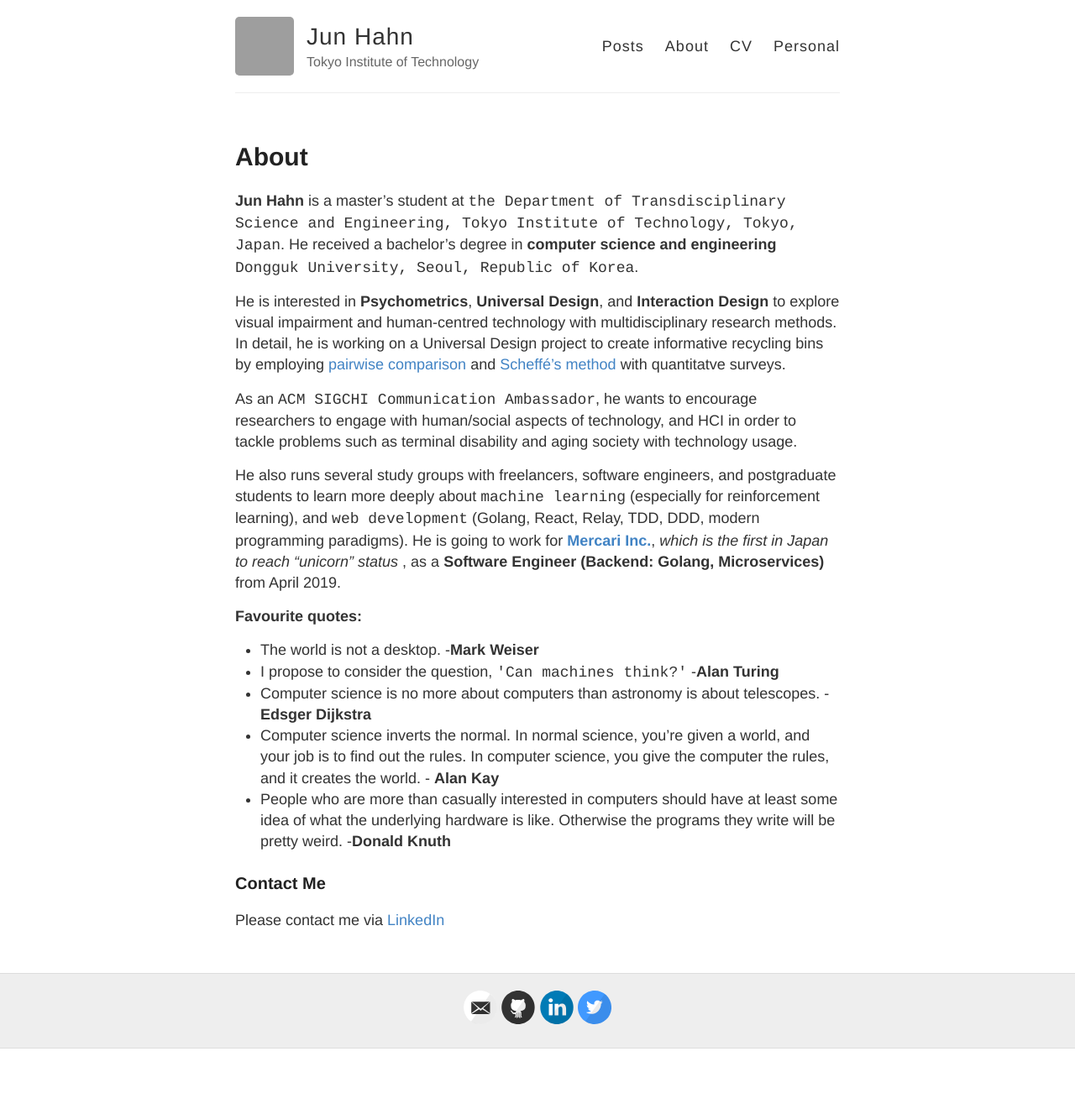
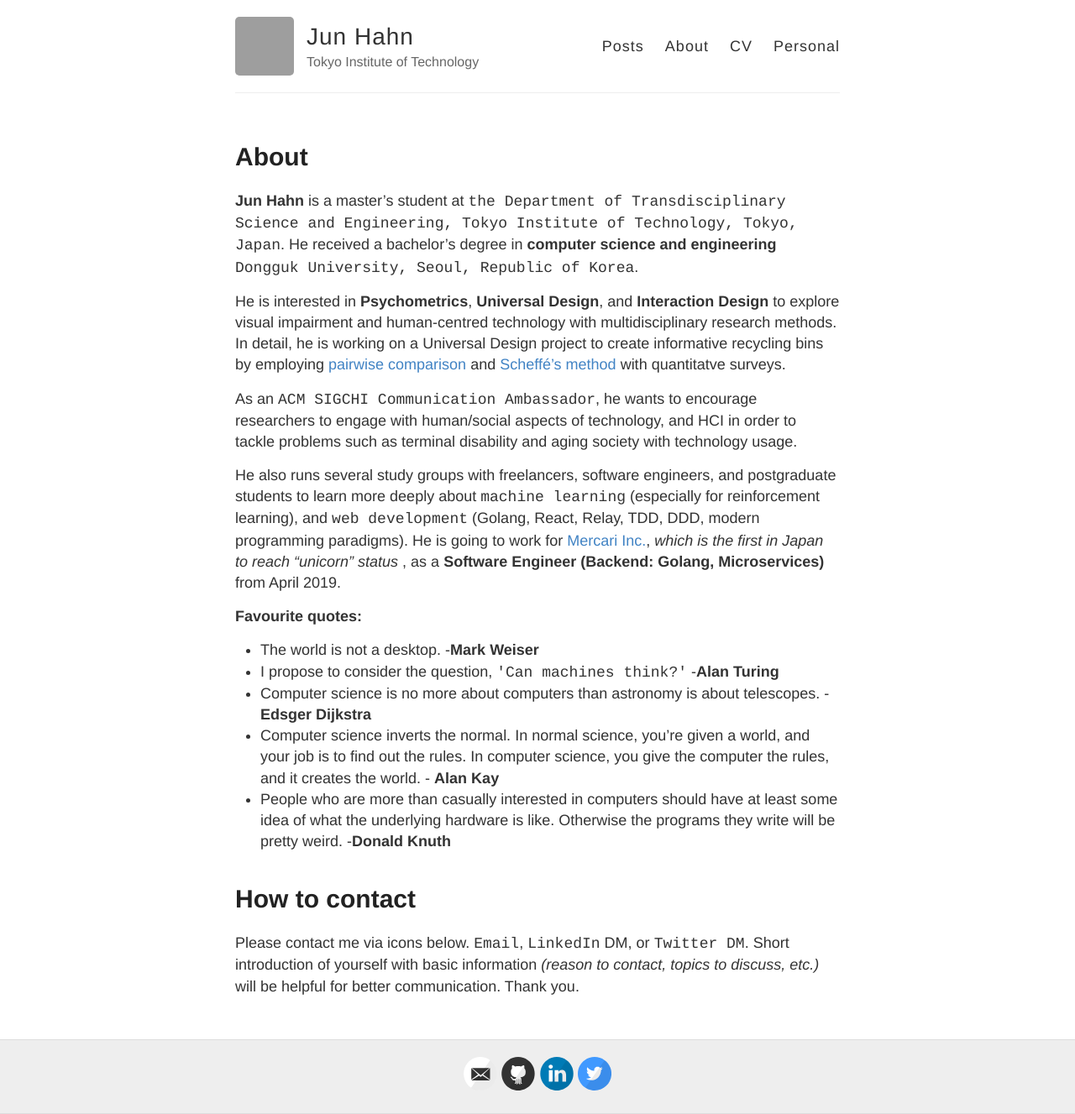
Before and after one commit to TangoEnSkai/tangoenskai.github.io, a Jekyll site: the page built from about.md, in a window 1280 px wide. Shown: the whole page at 84% size. Built offline with Jekyll 4.4.1, drawn with Linux system fonts in a browser that asks for light colours; before the commit the page ends 1249 px from its top, so only the background shows below that; grey boxes are pictures that could not be loaded.

Commit message:
Change contact me part as how to contact at about page

```diff
--- a/about.md
+++ b/about.md
@@ -10,7 +10,7 @@
 
 As an `ACM SIGCHI Communication Ambassador`, he wants to encourage researchers to engage with human/social aspects of technology, and HCI in order to tackle problems such as terminal disability and aging society with technology usage.
 
-He also runs several study groups with freelancers, software engineers, and postgraduate students to learn more deeply about `machine learning` (especially for reinforcement learning), and `web development` (Golang, React, Relay, TDD, DDD, modern programming paradigms). He is going to work for **[Mercari Inc.](https://about.mercari.com/)**, *which is the first in Japan to reach “unicorn” status* , as a **Software Engineer (Backend: Golang, Microservices)** from April 2019.
+He also runs several study groups with freelancers, software engineers, and postgraduate students to learn more deeply about `machine learning` (especially for reinforcement learning), and `web development` (Golang, React, Relay, TDD, DDD, modern programming paradigms). He is going to work for [Mercari Inc.](https://about.mercari.com/), *which is the first in Japan to reach “unicorn” status* , as a **Software Engineer (Backend: Golang, Microservices)** from April 2019.
 
 **Favourite quotes:**
 
@@ -20,6 +20,6 @@
 * Computer science inverts the normal. In normal science, you're given a world, and your job is to find out the rules. In computer science, you give the computer the rules, and it creates the world. - **Alan Kay**
 * People who are more than casually interested in computers should have at least some idea of what the underlying hardware is like. Otherwise the programs they write will be pretty weird. -**Donald Knuth**
 
-### Contact Me
+# How to contact
 
-Please contact me via [LinkedIn](https://www.linkedin.com/in/junhahn/)
+Please contact me via icons below. `Email`, `LinkedIn` DM, or `Twitter DM`. Short introduction of yourself with basic information *(reason to contact, topics to discuss, etc.)* will be helpful for better communication. Thank you.
```
